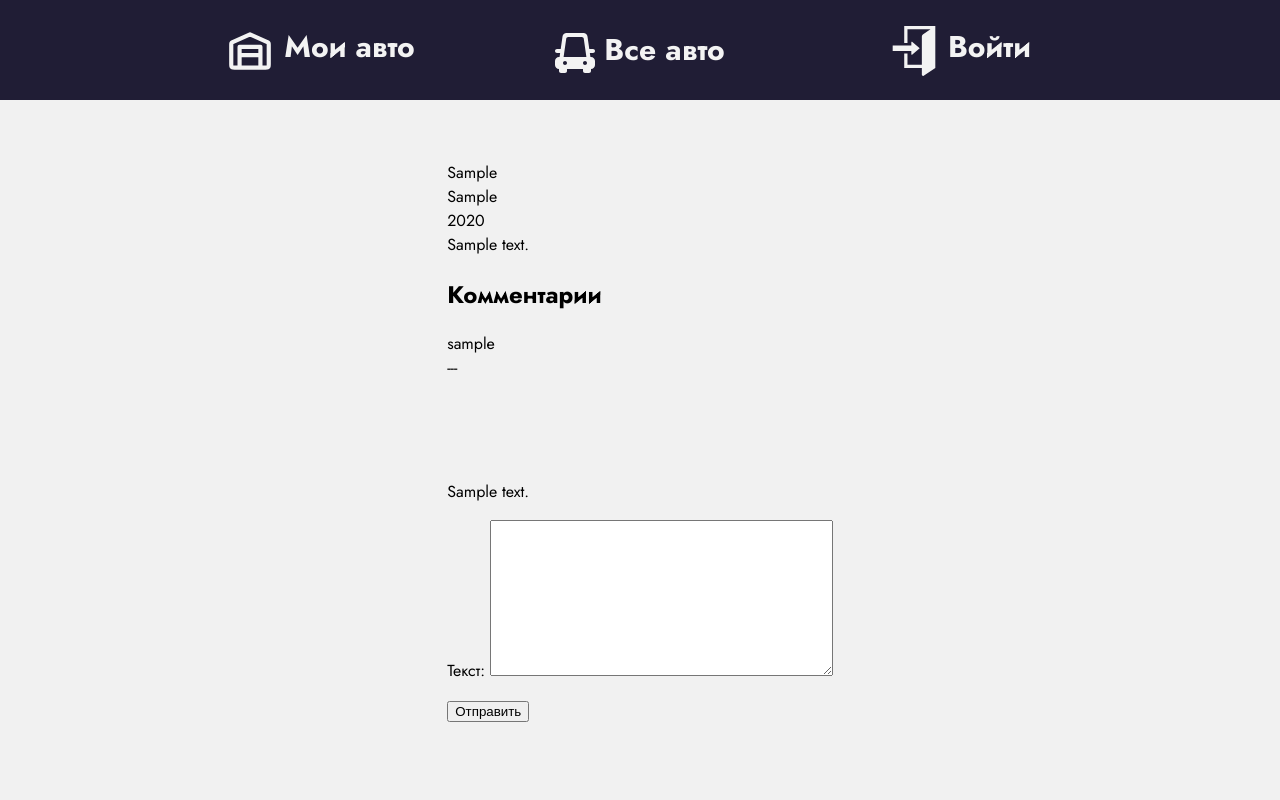
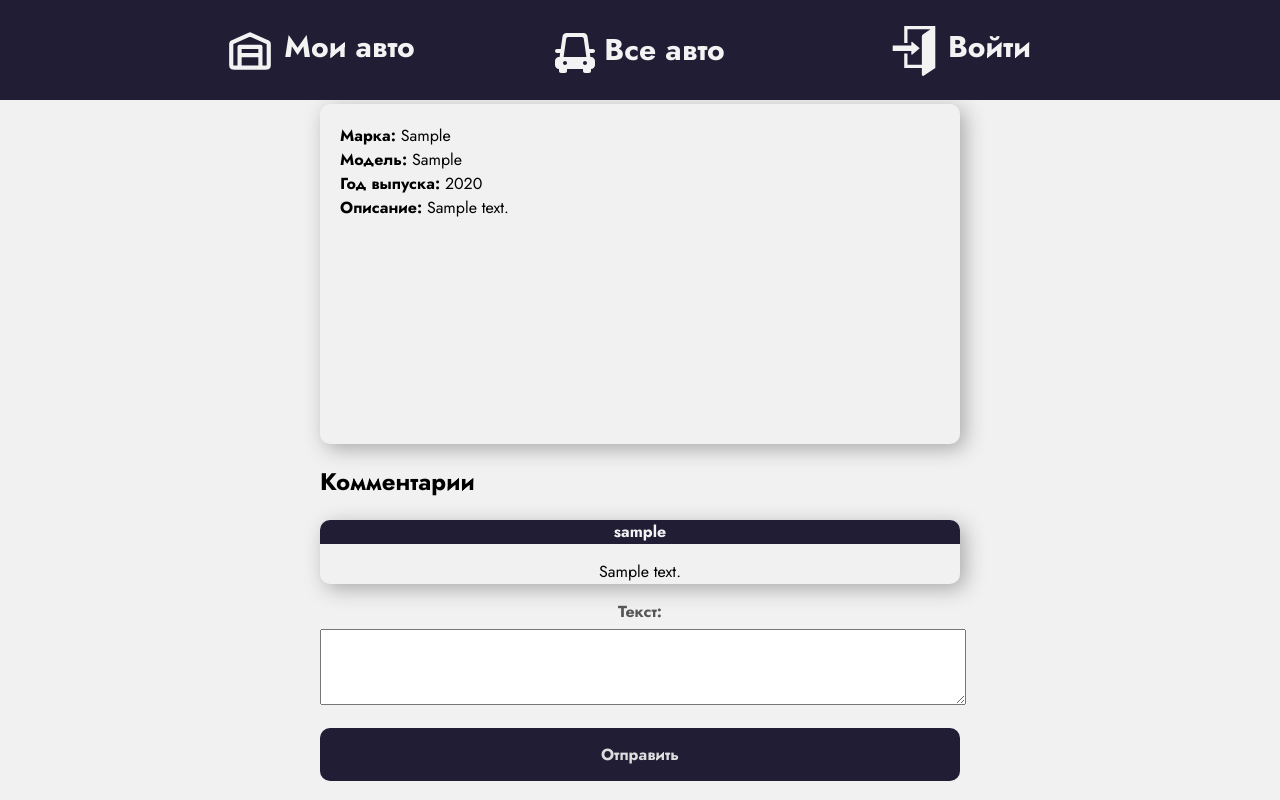
Before and after one commit to Egore000/CarLover, a Django app: page /cars/1/ in a window 1280 px wide. Run offline with Django 5.2, Linux system fonts and the light colour scheme; tables that the repository leaves empty hold one stand-in row (values such as "Sample post"); parts of the project's set-up code (start-up, migrations or seed data) failed here and were passed over.

Commit message:
detail page

```diff
--- /dev/null
+++ b/app/cars/static/css/comment.css
@@ -0,0 +1,40 @@
+textarea {
+    width: 100%;
+    height: 70px;
+}
+
+label {
+    display: block;
+    width: 100%;
+    margin-top: 10px;
+    margin-bottom: 5px;
+    text-align: center;
+    color: #555;
+    font-weight: bold;
+}
+
+input {
+    display: block;
+    width: 100%;
+    margin-bottom: 15px;
+    padding: 10px;
+    box-sizing: border-box;
+    border: 1px solid #ddd;
+    border-radius: 5px;
+    font-family: 'Jost', sans-serif;
+    font-weight: bold;
+}
+
+button {
+    padding: 15px;
+    font-family: 'Jost', sans-serif;
+    font-weight: bold;
+    border-radius: 10px;
+    margin-bottom: 15px;
+    border: none;
+    color: #ddd;
+    cursor: pointer;
+    background-color: #201d35;
+    width: 100%;
+    font-size: 16px;
+}
--- /dev/null
+++ b/app/cars/static/css/detail.css
@@ -0,0 +1,31 @@
+.car_info {
+    width: 600px;
+    height: 300px;
+    border-radius: 10px;
+    box-shadow: 5px 5px 20px #aaa;
+    padding: 20px;
+}
+
+.label {
+    font-weight: bold;
+}
+
+.data {
+    text-align: center;
+}
+
+.comment {
+    width: 100%;
+    border-radius: 10px;
+    box-shadow: 5px 5px 20px #aaa;
+    text-align: center;
+}
+
+.comment #author {
+    background-color: #201d35;
+    top: 0;
+    width: 100%;
+    margin: 0;
+    border-radius: 10px 10px 0px 0px;
+    color: #f3f3f3;
+}
--- a/app/cars/static/css/list.css
+++ b/app/cars/static/css/list.css
@@ -13,12 +13,6 @@
 	box-shadow: 5px 5px 20px #aaa;
 }
 
-a {
-    font-size: 20px;
-    text-decoration: none;
-    color: #201d35;
-}
-
 .add {
     padding: 10px;
     align-items: center;
--- a/app/cars/static/css/main.css
+++ b/app/cars/static/css/main.css
@@ -15,3 +15,9 @@
 .content {
     margin-top: 100px;
 }
+
+a {
+    font-size: 20px;
+    text-decoration: none;
+    color: #201d35;
+}
--- a/app/cars/templates/cars/detail.html
+++ b/app/cars/templates/cars/detail.html
@@ -1,36 +1,45 @@
 {% extends 'base.html' %}
+
+{% load static %}
 
 {% block title %}Список автомобилей{% endblock %}
 
 {% block content %}
-    <div>
-        {% if request.user == car.owner %}
-            <a href="{% url 'cars:edit' pk=car.id %}">Изменить</a>
+    <link rel="stylesheet" href="{% static 'css/detail.css' %}">
+    <div class="change">
+        {% if user == car.owner %}
+            <a href="{% url 'cars:edit' pk=car.id %}">
+                <div class="button">
+                    <span><img src="{% static 'img/edit.svg' %}" alt=""></span>
+                    <span class="label">Изменить</span>
+                </div>
+            </a>
         {% endif %}
     </div>
     <div class="car_info">
         <div class="car_make">
-            {{ car.make }}
+            <span class="label">Марка: </span>
+            <span class="data">{{ car.make }}</span>
         </div>
         <div class="car_model">
-            {{ car.model }}
+            <span class="label">Модель: </span>
+            <span class="data">{{ car.model }}</span>
         </div>
         <div class="car_year">
-            {{ car.year}}
+            <span class="label">Год выпуска: </span>
+            <span class="data">{{ car.year }}</span>
         </div>
         <div class="car_description">
-            {{ car.description }}
+            <span class="label">Описание: </span>
+            <span class="data">{{ car.description }}</span>
         </div>
     </div>
     <div class="comments">
         <h2>Комментарии</h2>
         {% for comment in car.comments.all %}
             <div class="comment">
-                <div class="author">
-                    {{ comment.author }}
-                </div>
-                ---
-                <div class="content">
+                <div class="label" id="author">{{ comment.author }}</div>
+                <div class="comment_content">
                     {{ comment.content|linebreaks }}
                 </div>
             </div>
--- a/app/cars/templates/cars/include/comment_form.html
+++ b/app/cars/templates/cars/include/comment_form.html
@@ -1,7 +1,10 @@
+{% load static %}
+
+<link rel="stylesheet" href="{% static 'css/comment.css' %}">
 <div class="new_comment">
     <form action="{% url 'cars:post_comment' pk=car.id %}" method="post">
         {{ form.as_p }}
         {% csrf_token %}
-        <p><input type="submit" value="Отправить"></p>
+        <button type="submit">Отправить</button>
     </form>
 </div>
--- a/app/cars/templates/cars/include/menu.html
+++ b/app/cars/templates/cars/include/menu.html
@@ -17,6 +17,7 @@
             </div>
         </a>
     </li>
+    {% if not user.is_authenticated %}
         <li>
             <a href="{% url 'account:login' %}">
                 <div class="button" id="list">
@@ -25,4 +26,14 @@
                 </div>
             </a>
         </li>
+    {% else %}
+        <li>
+            <a href="{% url 'account:login' %}">
+                <div class="button" id="list">
+                    <span><img src="{% static 'img/user.svg' %} " alt=""></span>
+                    <span class="label">{{ user }}</span>
+                </div>
+            </a>
+        </li>
+    {% endif %}
 </ul>
```
Also changed, not shown: app/cars/static/img/edit.svg (added), app/cars/static/img/user.svg (added). Lines whose indentation alone changed are shown as unchanged.
